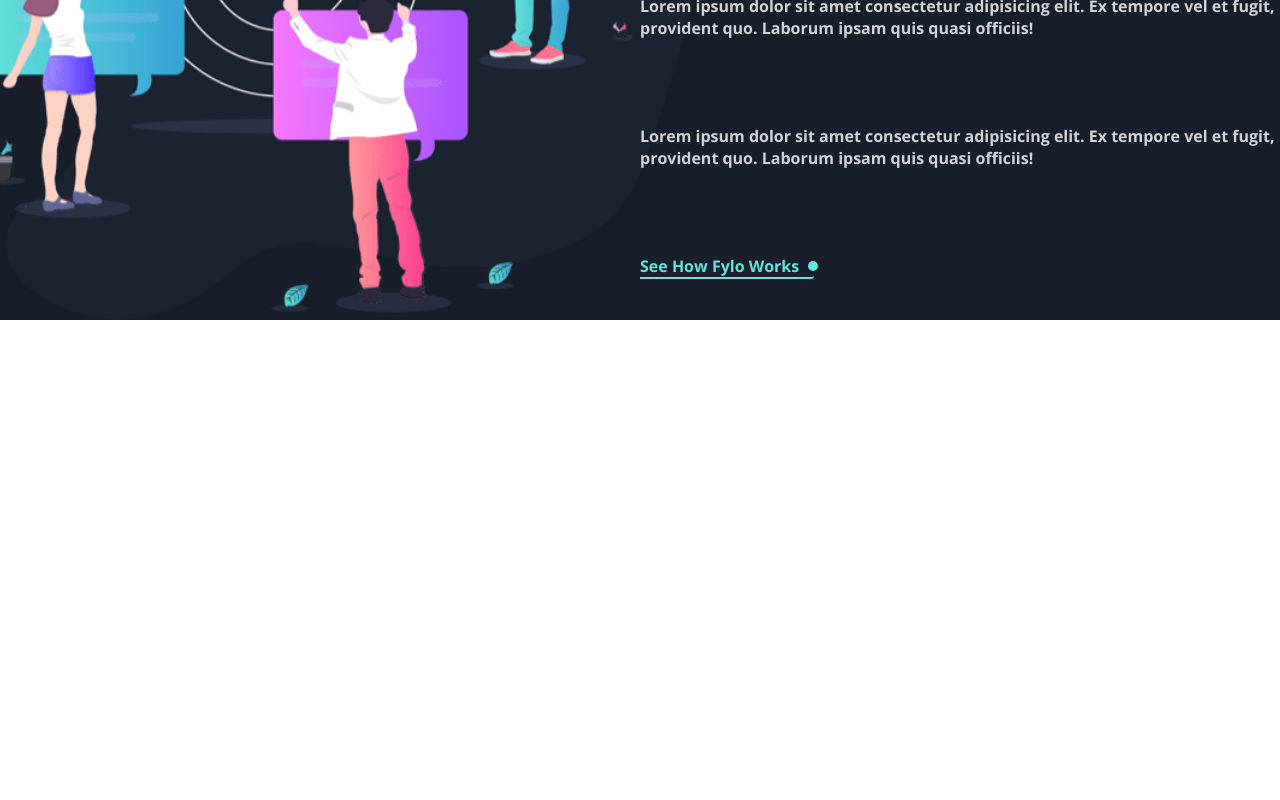
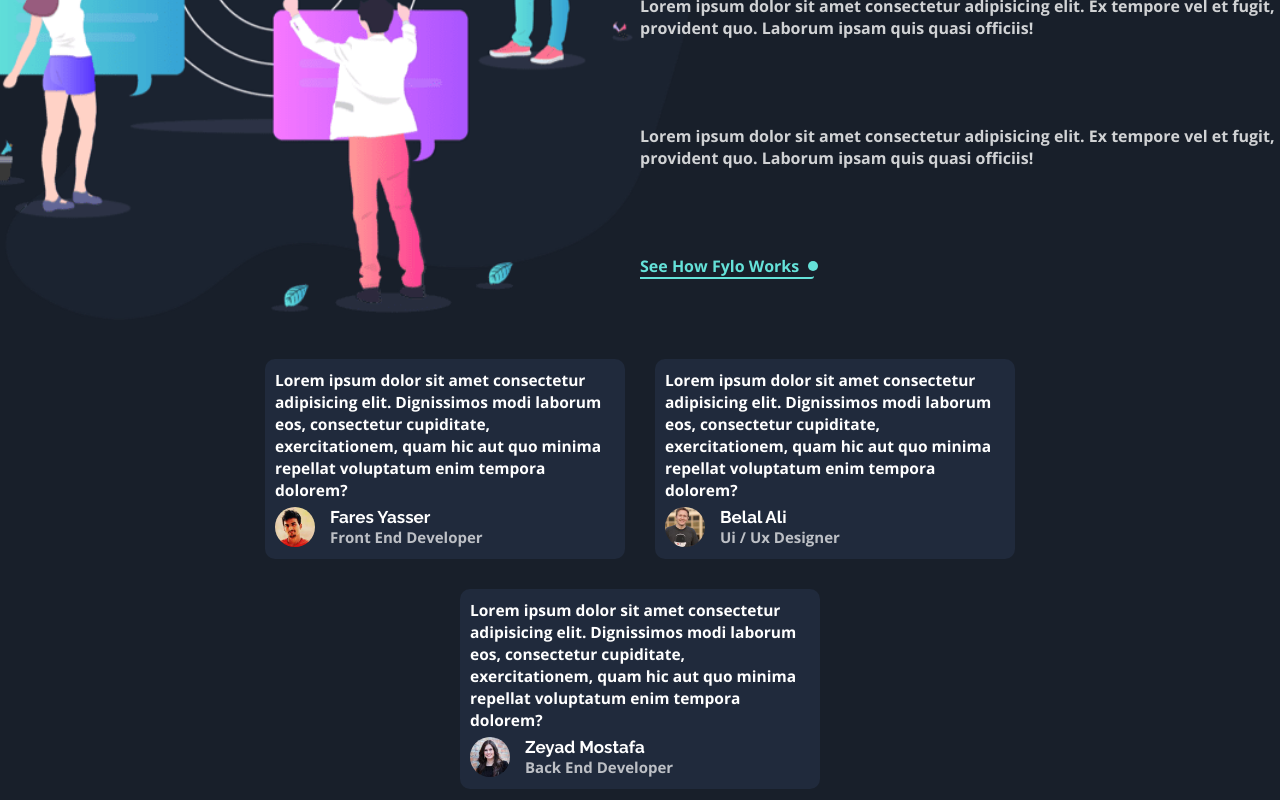
Before and after one commit to fares-primida/React-Fylo-Landing-Page, a React (Create React App) app: page / in a window 1280 px wide. Shown: the part 1640-2440 px from the top of the page. Before the commit the page ends 1960 px from the top, so only its background shows below. Built offline with nearby package versions, Linux system fonts and the light colour scheme.

Commit message:
create the four section

```diff
--- a/src/Project/Project.jsx
+++ b/src/Project/Project.jsx
@@ -1,4 +1,5 @@
 import React from 'react'
+import FourSection from './components/FourSection'
 import MainSection from './components/MainSection'
 import SecondSection from './components/SecondSection'
 import ThirdSection from './components/ThirdSection'
@@ -10,6 +11,7 @@ const Project = () => {
             <MainSection />
             <SecondSection />
             <ThirdSection />
+            <FourSection />
         </div>
     )
 }
--- a/src/Project/Style.scss
+++ b/src/Project/Style.scss
@@ -244,3 +244,66 @@ $White: hsl(0, 0%, 100%);
         }
     }
 }
+
+
+
+
+
+
+// Four Section
+
+.FourSection {
+    @include Position-And-Size(relative , 100% , 60vh);
+    background-color: $Dark-Blue-M;
+    @include Center(flex , center , center);
+    .container {
+        @include Position-And-Size(default , 90% , 90%);
+        @include Center(flex , center , center);
+        flex-wrap: wrap;
+        .card {
+            @include Position-And-Size(default , 360px , 200px);
+            background-color: $Dark-Blue;
+            border-radius: 10px;
+            @include Grid(grid , 1fr , 75% 25%);
+            padding: 10px;
+            margin: 15px;
+            .category {
+                @include Position-And-Size(default , 100% , 100%);
+                h3 {
+                    font-size: 15.5px;
+                    color: $White;
+                    font-family: $Open-Sans;
+                    font-weight: 700;
+                }
+            }
+            .person {
+                @include Position-And-Size(default , 100% , 100%);
+                @include Center(flex , center , start);
+                .image {
+                    @include Position-And-Size(default , 40px , 40px);
+                    border-radius: 50%;
+                    margin-right: 15px;
+                    img {
+                        width: 100%;
+                        border-radius: 50%;
+                    }
+                }
+                .info {
+                    h2 {
+                        font-size: 17px;
+                        font-family: $Raleway;
+                        font-weight: 700;
+                        color: $White;
+                    }
+                    h4 {
+                        font-size: 15px;
+                        font-family: $Open-Sans;
+                        font-weight: 700;
+                        color: $White;
+                        opacity: 0.7;
+                    }
+                }
+            }
+        }
+    }
+}
--- a/src/Project/components/Data.js
+++ b/src/Project/components/Data.js
@@ -2,6 +2,9 @@ import Accsess from '../images/icon-access-anywhere.svg'
 import Security from '../images/icon-any-file.svg'
 import Store from '../images/icon-arrow.svg'
 import RealTime from '../images/icon-collaboration.svg'
+import Profile1 from '../images/profile-1.jpg'
+import Profile2 from '../images/profile-2.jpg'
+import Profile3 from '../images/profile-3.jpg'
 
 
 export const IconCards = [
@@ -26,3 +29,24 @@ export const IconCards = [
         Description : 'Lorem, ipsum dolor sit amet consectetur adipisicing elit. Maiores alias optio, sapiente, ratione nesciunt sed quibusdam ducimus tempore placeat blanditiis non a unde, ipsum ab!'
     }
 ]
+
+export const Profiles = [
+    {
+        category: 'Lorem ipsum dolor sit amet consectetur adipisicing elit. Dignissimos modi laborum eos, consectetur cupiditate, exercitationem, quam hic aut quo minima repellat voluptatum enim tempora dolorem?',
+        src: Profile1 ,
+        H2 : 'Fares Yasser' ,
+        H4 : 'Front End Developer'
+    },
+    {
+        category: 'Lorem ipsum dolor sit amet consectetur adipisicing elit. Dignissimos modi laborum eos, consectetur cupiditate, exercitationem, quam hic aut quo minima repellat voluptatum enim tempora dolorem?',
+        src: Profile2 ,
+        H2 : 'Belal Ali' ,
+        H4 : 'Ui / Ux Designer'
+    },
+    {
+        category: 'Lorem ipsum dolor sit amet consectetur adipisicing elit. Dignissimos modi laborum eos, consectetur cupiditate, exercitationem, quam hic aut quo minima repellat voluptatum enim tempora dolorem?',
+        src: Profile3 ,
+        H2 : 'Zeyad Mostafa' ,
+        H4 : 'Back End Developer'
+    },
+]
--- /dev/null
+++ b/src/Project/components/FourSection.jsx
@@ -0,0 +1,63 @@
+import React, { createElement } from 'react'
+import {Profiles} from './Data'
+
+function CreateElements({CATE , Src , H2 , H4}) {
+    return React.createElement('div' , {className : 'card'},
+    createElement('div' , {className : 'category'},
+    createElement('h3' , null , CATE)
+    ),
+    createElement('div' , {className : 'person'} ,
+    createElement('div' , {className : 'image'},
+    createElement('img' , {src: Src})
+    ),
+    createElement('div' , {className : 'info'} ,
+    createElement('h2' , null , H2),
+    createElement('h4' , null , H4)
+    )
+    )
+    )
+}
+
+
+const Return = () => {
+    for(let i = 0; i < Profiles.length; i++) {
+        content.push(<CreateElements
+            key={i}
+            CATE={Profiles[i].category}
+            Src={Profiles[i].src}
+            H2={Profiles[i].H2}
+            H4={Profiles[i].H4}
+            />)
+    }
+    return content
+}
+
+const content = []
+
+const FourSection = () => {
+    return (
+        <div className='FourSection'>
+            <div className="container">
+                <Return />
+                {/* <div className="card">
+                    <div className="category">
+                        <h3>
+
+                        </h3>
+                    </div>
+                    <div className="person">
+                        <div className="image">
+                            <img src={Pro} alt="" />
+                        </div>
+                        <div className="info">
+                            <h2>Fares Yasser</h2>
+                            <h4>Front End Developer</h4>
+                        </div>
+                    </div>
+                </div> */}
+            </div>
+        </div>
+    )
+}
+
+export default FourSection
```
